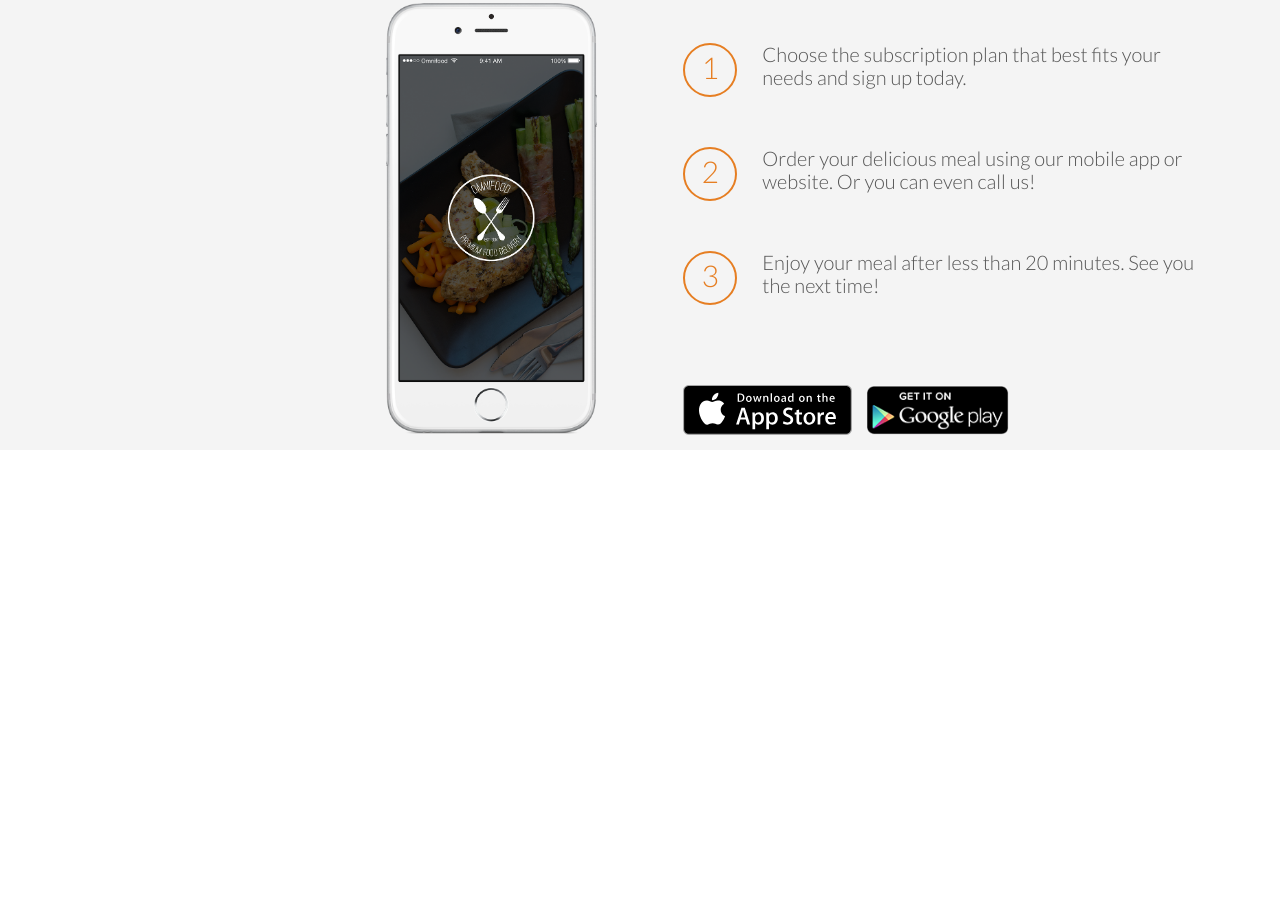
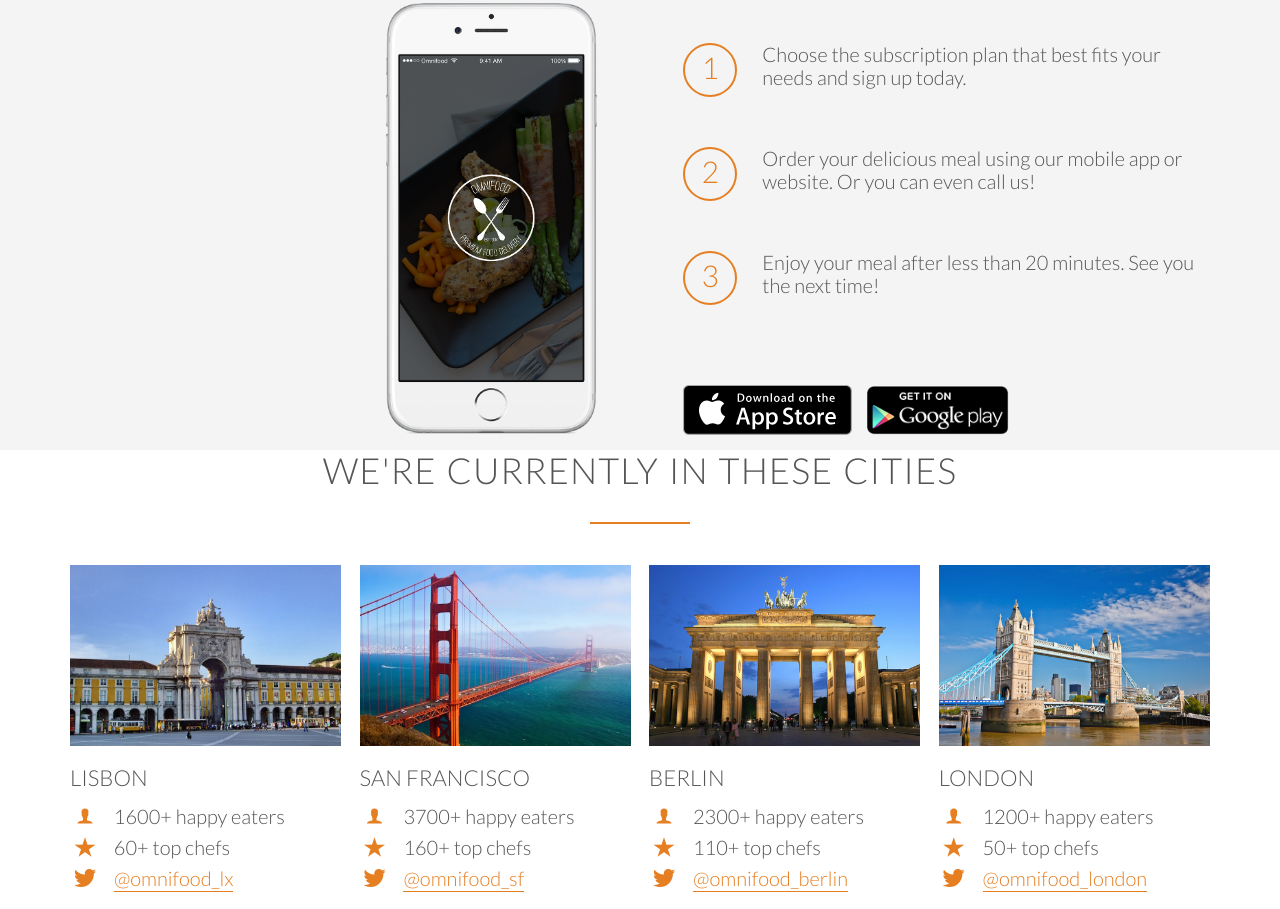
Before and after one commit to tjwjdvkf/CSS_FoodSite, a plain HTML site: page index.html in a window 1280 px wide. Shown: the part 1920-2829 px from the top of the page. Before the commit the page ends 2370 px from the top, so only its background shows below. Drawn offline with Linux system fonts and the light colour scheme; files whose address does not match are found by name.

Commit message:
section3

```diff
--- a/index.html
+++ b/index.html
@@ -142,5 +142,77 @@
                 </div>
             </div>
         </section>
+        <section class="section-cities" id="cities">
+            <div class="row">
+                <h2>We're currently in these cities</h2>
+            </div>
+            <div class="row js--wp-3">
+                <div class="col span-1-of-4 box">
+                    <img src="resources/img/lisbon-3.jpg" alt="Lisbon">
+                    <h3>Lisbon</h3>
+                    <div class="city-feature">
+                        <i class="ion-ios-person icon-small"></i>
+                        1600+ happy eaters
+                    </div>
+                    <div class="city-feature">
+                        <i class="ion-ios-star icon-small"></i>
+                        60+ top chefs
+                    </div>
+                    <div class="city-feature">
+                        <i class="ion-social-twitter icon-small"></i>
+                        <a href="#">@omnifood_lx</a>
+                    </div>
+                </div>
+                <div class="col span-1-of-4 box">
+                    <img src="resources/img/san-francisco.jpg" alt="San Francisco">
+                    <h3>San Francisco</h3>
+                    <div class="city-feature">
+                        <i class="ion-ios-person icon-small"></i>
+                        3700+ happy eaters
+                    </div>
+                    <div class="city-feature">
+                        <i class="ion-ios-star icon-small"></i>
+                        160+ top chefs
+                    </div>
+                    <div class="city-feature">
+                        <i class="ion-social-twitter icon-small"></i>
+                        <a href="#">@omnifood_sf</a>
+                    </div>
+                </div>
+                <div class="col span-1-of-4 box">
+                    <img src="resources/img/berlin.jpg" alt="Berlin">
+                    <h3>Berlin</h3>
+                    <div class="city-feature">
+                        <i class="ion-ios-person icon-small"></i>
+                        2300+ happy eaters
+                    </div>
+                    <div class="city-feature">
+                        <i class="ion-ios-star icon-small"></i>
+                        110+ top chefs
+                    </div>
+                    <div class="city-feature">
+                        <i class="ion-social-twitter icon-small"></i>
+                        <a href="#">@omnifood_berlin</a>
+                    </div>
+                </div>
+                <div class="col span-1-of-4 box">
+                    <img src="resources/img/london.jpg" alt="London">
+                    <h3>London</h3>
+                    <div class="city-feature">
+                        <i class="ion-ios-person icon-small"></i>
+                        1200+ happy eaters
+                    </div>
+                    <div class="city-feature">
+                        <i class="ion-ios-star icon-small"></i>
+                        50+ top chefs
+                    </div>
+                    <div class="city-feature">
+                        <i class="ion-social-twitter icon-small"></i>
+                        <a href="#">@omnifood_london</a>
+                    </div>
+                </div>
+            </div>
+
+        </section>
 </body>
 </html>
--- a/resources/css/style.css
+++ b/resources/css/style.css
@@ -121,6 +121,25 @@ h2:after {
     vertical-align: middle;
     margin-top: -5px;
 }
+
+/* ----- LINKS ----- */
+
+a:link,
+a:visited {
+    color: #e67e22;
+    text-decoration: none;
+    padding-bottom: 1px;
+    border-bottom: 1px solid #e67e22;
+    -webkit-transition: border-bottom 0.2s, color 0.2s;
+    transition: border-bottom 0.2s, color 0.2s;
+}
+
+a:hover,
+a:active {
+    color: #555;
+    border-bottom: 1px solid transparent;
+}
+
 
 /* ----- BUTTONS ----- */
 .btn:link,
@@ -336,3 +355,18 @@ header {
     width: auto;
     margin-right: 10px;
 }
+
+
+/* ----------------------------------------------- */
+/* CITIES */
+/* ----------------------------------------------- */
+
+.box img {
+    width: 100%;
+    height: auto;
+    margin-bottom: 15px;
+}
+
+.city-feature {
+    margin-bottom: 5px;
+}
```
